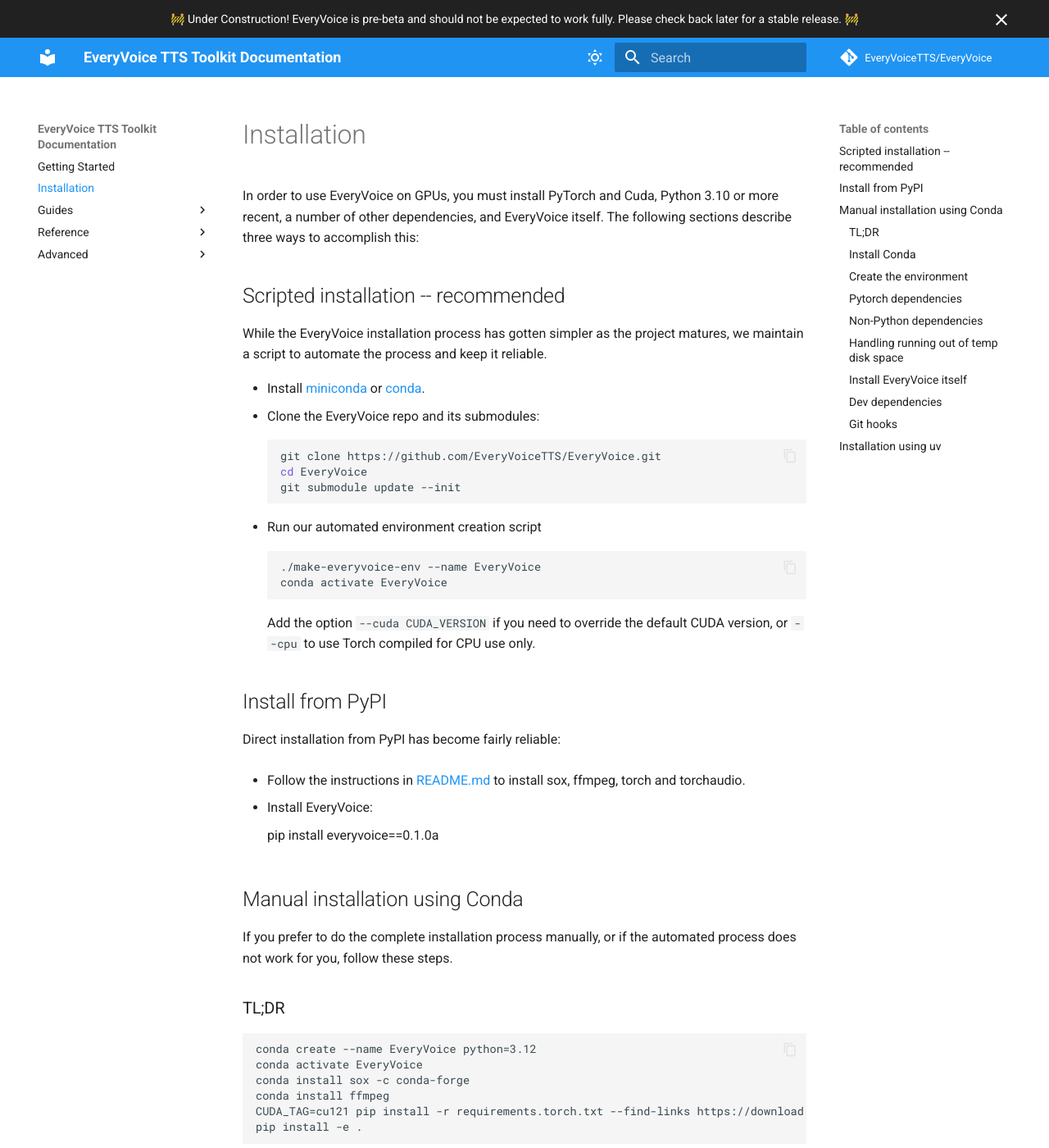
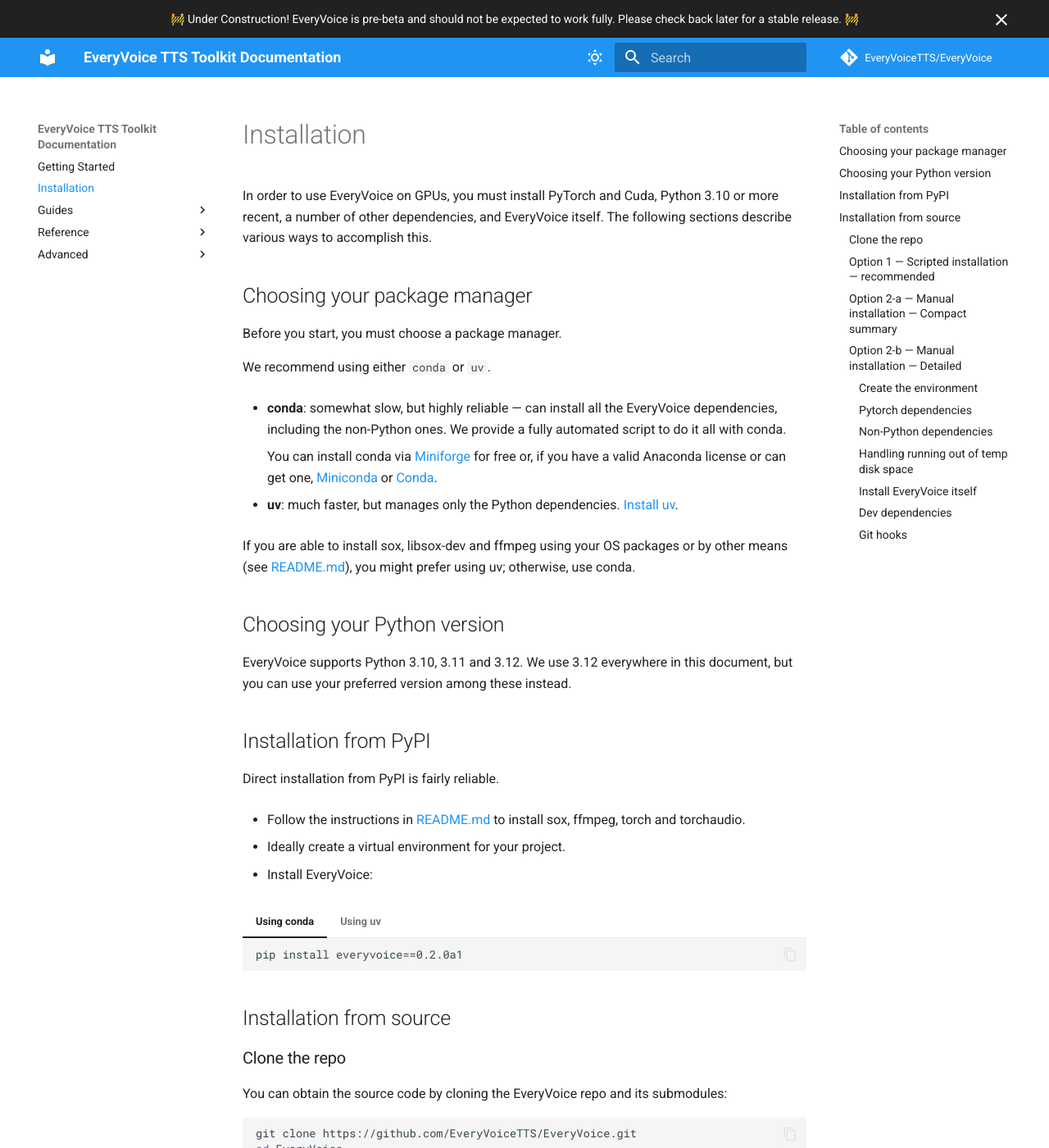
Before and after one commit to EveryVoiceTTS/EveryVoice, an MkDocs documentation site: the page built from docs/install.md, in a window 1280 px wide and 1400 px high. Shown: the whole window at 82% size. Built offline with MkDocs 1.6.1 and Material for MkDocs 9.7.7, drawn with Linux system fonts in a browser that asks for light colours; comment, search, counter and statistics services are not loaded; the version menu is left out; some of the changed text lies outside the part shown.

Commit message:
docs: clarify the install instructions conda vs uv via tabbed views (#669)
* docs: provided tabbed uv/conda alternation installation docs

* docs: split all install instructions by uv vs conda

* docs: polish the tabbed install instructions

* docs: incorporate feedback, and polish the docs some more

````diff
--- a/docs/install.md
+++ b/docs/install.md
@@ -1,110 +1,218 @@
 # Installation
 
-In order to use EveryVoice on GPUs, you must install PyTorch and Cuda, Python 3.10 or more recent, a number of other dependencies, and EveryVoice itself. The following sections describe three ways to accomplish this:
+In order to use EveryVoice on GPUs, you must install PyTorch and Cuda, Python 3.10 or more recent, a number of other dependencies, and EveryVoice itself. The following sections describe various ways to accomplish this.
 
-## Scripted installation -- recommended
+## Choosing your package manager
+
+Before you start, you must choose a package manager.
+
+We recommend using either `conda` or `uv`.
+
+- **conda**: somewhat slow, but highly reliable &mdash; can install all the EveryVoice dependencies,
+    including the non-Python ones. We provide a fully automated script to do it all with conda.
+
+    You can install conda via [Miniforge](https://conda-forge.org/download/) for free or,
+    if you have a valid Anaconda license or can get one, [Miniconda](https://docs.conda.io/en/latest/miniconda.html) or
+    [Conda](https://docs.conda.io/projects/conda/en/stable/).
+
+- **uv**: much faster, but manages only the Python dependencies.  [Install uv](https://docs.astral.sh/uv/getting-started/installation/).
+
+If you are able to install sox, libsox-dev and ffmpeg using your OS packages or by other means
+(see [README.md](https://github.com/EveryVoiceTTS/EveryVoice?tab=readme-ov-file#quickstart-from-pypi)),
+you might prefer using uv; otherwise, use conda.
+
+## Choosing your Python version
+
+EveryVoice supports Python 3.10, 3.11 and 3.12. We use 3.12 everywhere in this
+document, but you can use your preferred version among these instead.
+
+## Installation from PyPI
+
+Direct installation from PyPI is fairly reliable.
+
+- Follow the instructions in [README.md](https://github.com/EveryVoiceTTS/EveryVoice?tab=readme-ov-file) to install sox, ffmpeg, torch and torchaudio.
+
+- Ideally create a virtual environment for your project.
+
+- Install EveryVoice:
+
+=== "Using conda"
+
+        pip install everyvoice==0.2.0a1
+
+=== "Using uv"
+
+        uv pip install everyvoice==0.2.0a1
+
+## Installation from source
+
+### Clone the repo
+
+You can obtain the source code by cloning the EveryVoice repo and its submodules:
+
+```sh
+git clone https://github.com/EveryVoiceTTS/EveryVoice.git
+cd EveryVoice
+git submodule update --init
+```
+
+### Option 1 &mdash; Scripted installation &mdash; recommended
 
 While the EveryVoice installation process has gotten simpler as the project matures,
 we maintain a script to automate the process and keep it reliable.
 
- - Install [miniconda](https://docs.conda.io/en/latest/miniconda.html) or [conda](https://docs.conda.io/projects/conda/en/stable/).
- - Clone the EveryVoice repo and its submodules:
+=== "Using conda"
+
+    - Run our automated environment creation script:
+        ```sh
+        ./make-everyvoice-env --name EveryVoice
+        conda activate EveryVoice
+        ```
+        Add the option `--cuda CUDA_VERSION` if you need to override the default CUDA version,
+        or `--cpu` to use Torch compiled for CPU use only.
+
+=== "Using uv"
+
+    - Having installed sox, libsox-dev and ffmpeg (see above), run our automated environment creation script:
+        ```sh
+        ./make-everyvoice-env --uv
+        source .venv/bin/activate
+        ```
+        Add the option `--cuda CUDA_VERSION` if you need to override the default CUDA version,
+        or `--cpu` to use Torch compiled for CPU use only.
+
+### Option 2-a &mdash; Manual installation &mdash; Compact summary
+
+=== "Using conda"
+
+    ```
+    conda create --name EveryVoice python=3.12 ffmpeg
+    conda activate EveryVoice
+    conda install sox -c conda-forge
+    CUDA_TAG=cu121 pip install -r requirements.torch.txt --find-links https://download.pytorch.org/whl/torch_stable.html
+    pip install -e .[dev]
+    ```
+
+=== "Using uv"
+
+    Install sox, libsox-dev and ffmpeg (see above), then run:
+    ```
+    uv venv -p 3.12 .venv
+    source .venv/bin/activate
+    uv pip install torch==2.3.1+cu121 torchaudio==2.3.1+cu121 --find-links https://download.pytorch.org/whl/torch_stable.html
+    uv pip install -e .[dev]
+    ```
+
+### Option 2-b &mdash; Manual installation &mdash; Detailed
+
+If you prefer to do the complete installation process manually, or if the
+automated process does not work for you, follow these steps.
+
+#### Create the environment
+
+Create a new virtual environment and activate it:
+
+=== "Using conda"
+
     ```sh
-	git clone https://github.com/EveryVoiceTTS/EveryVoice.git
-	cd EveryVoice
-	git submodule update --init
-	```
- - Run our automated environment creation script
+    conda create --name EveryVoice python=3.12
+    conda activate EveryVoice
+    ```
+
+=== "Using uv"
+
     ```sh
-	./make-everyvoice-env --name EveryVoice
-	conda activate EveryVoice
-	```
-	Add the option `--cuda CUDA_VERSION` if you need to override the default CUDA version, or `--cpu` to use Torch compiled for CPU use only.
+    uv venv -p 3.12
+    source .venv/bin/activate
+    ```
 
-## Install from PyPI
+#### Pytorch dependencies
 
-Direct installation from PyPI has become fairly reliable:
+=== "Using conda"
 
- - Follow the instructions in [README.md](https://github.com/EveryVoiceTTS/EveryVoice?tab=readme-ov-file) to install sox, ffmpeg, torch and torchaudio.
+    Install our pytorch requirements from `requirements.torch.txt`:
 
- - Install EveryVoice:
+    ```sh
+    CUDA_TAG=cu121 pip install -r requirements.torch.txt --find-links https://download.pytorch.org/whl/torch_stable.html
+    ```
 
-       pip install everyvoice==0.1.0a
+=== "Using uv"
 
-## Manual installation using Conda
+    Install our pytorch requirements specified in `requirements.torch.txt`, but manually.
+    (Unfortunately, `uv` does not support the environment variable we use with pip and conda.)
 
-If you prefer to do the complete installation process manually, or if the automated process does not work for you, follow these steps.
+    ```sh
+    uv pip install torch==2.3.1+cu121 torchaudio==2.3.1+cu121 --find-links https://download.pytorch.org/whl/torch_stable.html
+    ```
 
-### TL;DR
-
-```
-conda create --name EveryVoice python=3.12
-conda activate EveryVoice
-conda install sox -c conda-forge
-conda install ffmpeg
-CUDA_TAG=cu121 pip install -r requirements.torch.txt --find-links https://download.pytorch.org/whl/torch_stable.html
-pip install -e .
-```
-
-### Install Conda
-
-Install [miniconda](https://docs.conda.io/en/latest/miniconda.html) or [conda](https://docs.conda.io/projects/conda/en/stable/).
-
-### Create the environment
-
-Use conda to create a new environment based on Python 3.12:
-```sh
-conda create --name EveryVoice python=3.12
-conda activate EveryVoice
-```
-
-### Pytorch dependencies
-
-Install our pytorch requirements from `requirements.torch.txt`, replacing `cu121` below (for
-CUDA 12.1) by your actual CUDA version tag (cu118 or higher), or by `cpu` for a CPU-only installation:
-
-```sh
-CUDA_TAG=cu121 pip install -r requirements.torch.txt --find-links https://download.pytorch.org/whl/torch_stable.html
-```
+Replace `cu121` above (for CUDA 12.1) by your actual CUDA version tag (cu118 or
+cu121), or by `cpu` for a CPU-only installation.
 
 Alternatively, you can follow the [PyTorch installation instructions](https://pytorch.org/get-started/locally/) relevant to your hardware.
-Make sure you specify the version declared in `requirements.torch.txt`, which is 2.3.1 at the moment
+Make sure you specify the version declared in `requirements.torch.txt`, which is 2.3.1 at the moment,
 if you install EveryVoice from GitHub, but 2.1.0 if you install it from PyPI.
 
-### Non-Python dependencies
+#### Non-Python dependencies
 
-Install sox and ffmpeg if you didn't install them using OS packages:
-```sh
-conda install sox -c conda-forge
-conda install ffmpeg
-```
+=== "Using conda"
 
-### Handling running out of temp disk space
+    Install sox and ffmpeg with conda if you didn't install them using OS packages:
+    ```sh
+    conda install sox -c conda-forge
+    conda install ffmpeg
+    ```
 
-Installation will require a fair bit of space on `~/.cache` and your `$TMPDIR`
-(`/tmp` by default, if `$TMPDIR` is not set).  If you get the error
+=== "Using uv"
+
+    Uv does not provide a mechanism for installing non-Python dependencies.
+    You must follow the sox, libsox-dev and ffmpeg installation instructions in our
+    [README.md](https://github.com/EveryVoiceTTS/EveryVoice?tab=readme-ov-file#quickstart-from-pypi)
+    if you want to use uv.
+
+#### Handling running out of temp disk space
+
+Installation will require a fair bit of space on `~/.cache` and/or `~/.local`, as well as your `$TMPDIR`
+(`/tmp` by default, if `$TMPDIR` is not set). If you get the error
 `OSError: [Errno 28] No space left on device` during installation, you may need
-to do one or both of these operations:
- - `export TMPDIR=/path/to/a/large/tmp/space` (or maybe `export TMPDIR=.`)
- - `mkdir /path/to/a/large/filesystem/.cache; ln -s /path/to/a/large/filesystem/.cache ~/.cache`
+to do one or more of these operations:
 
-### Install EveryVoice itself
+- `export TMPDIR=/path/to/a/large/tmp/space` (or maybe `export TMPDIR=.`)
+- `mkdir /path/to/a/large/filesystem/.cache; ln -s /path/to/a/large/filesystem/.cache ~/.cache`
+- `mkdir /path/to/a/large/filesystem/.local; ln -s /path/to/a/large/filesystem/.local ~/.local`
+
+#### Install EveryVoice itself
 
 Install EveryVoice locally from your cloned sandbox:
 
-```sh
-pip install -e .
-```
+=== "Using conda"
 
-### Dev dependencies
+    ```sh
+    pip install -e .
+    ```
+
+=== "Using uv"
+
+    ```sh
+    uv pip install -e .
+    ```
+
+#### Dev dependencies
 
 Before you can run the test suites, you'll also need to install the dev dependencies:
 
-```sh
-pip install -e .[dev]
-```
+=== "Using conda"
 
-### Git hooks
+    ```sh
+    pip install -e .[dev]
+    ```
+
+=== "Using uv"
+
+    ```sh
+    uv pip install -e .[dev]
+    ```
+
+#### Git hooks
 
 If you plan to contribute to the project, please install our Git hooks:
 
@@ -114,18 +222,3 @@
 git submodule foreach 'pre-commit install'
 git submodule foreach 'gitlint install-hook'
 ```
-
-## Installation using `uv`
-
-If you can install sox, libsox-dev and ffmpeg using your OS packages or by other means (see [README.md](https://github.com/EveryVoiceTTS/EveryVoice?tab=readme-ov-file#quickstart-from-pypi)),
-you can now install EveryVoice in a [`uv`](https://docs.astral.sh/uv/) venv, which is much faster to create and activate.
-
-```
-uv venv -p 3.12 .venv-EveryVoice
-source .venv-EveryVoice/bin/activate
-uv pip install torch==2.3.1+cu121 torchaudio==2.3.1+cu121 --find-links https://download.pytorch.org/whl/torch_stable.html
-uv pip install -e .[dev]
-```
-
-(If needed, change the `+cu121` qualifier on torch\* to your actual version of CUDA, or to `+cpu`.
-See [Pytorch dependencies](#pytorch-dependencies) above.)
--- a/mkdocs.yml
+++ b/mkdocs.yml
@@ -23,6 +23,7 @@
   features:
     - content.code.copy
     - content.code.select
+    - content.tabs.link
     - announce.dismiss
     - content.footnote.tooltips
     - navigation.instant
@@ -49,6 +50,8 @@
   - pymdownx.superfences
   - toc:
       permalink: true
+  - pymdownx.tabbed:
+      alternate_style: true
 nav:
   - Getting Started: index.md
   - Installation: install.md
````
Also changed, not shown: README.md (+7 -0 lines).
